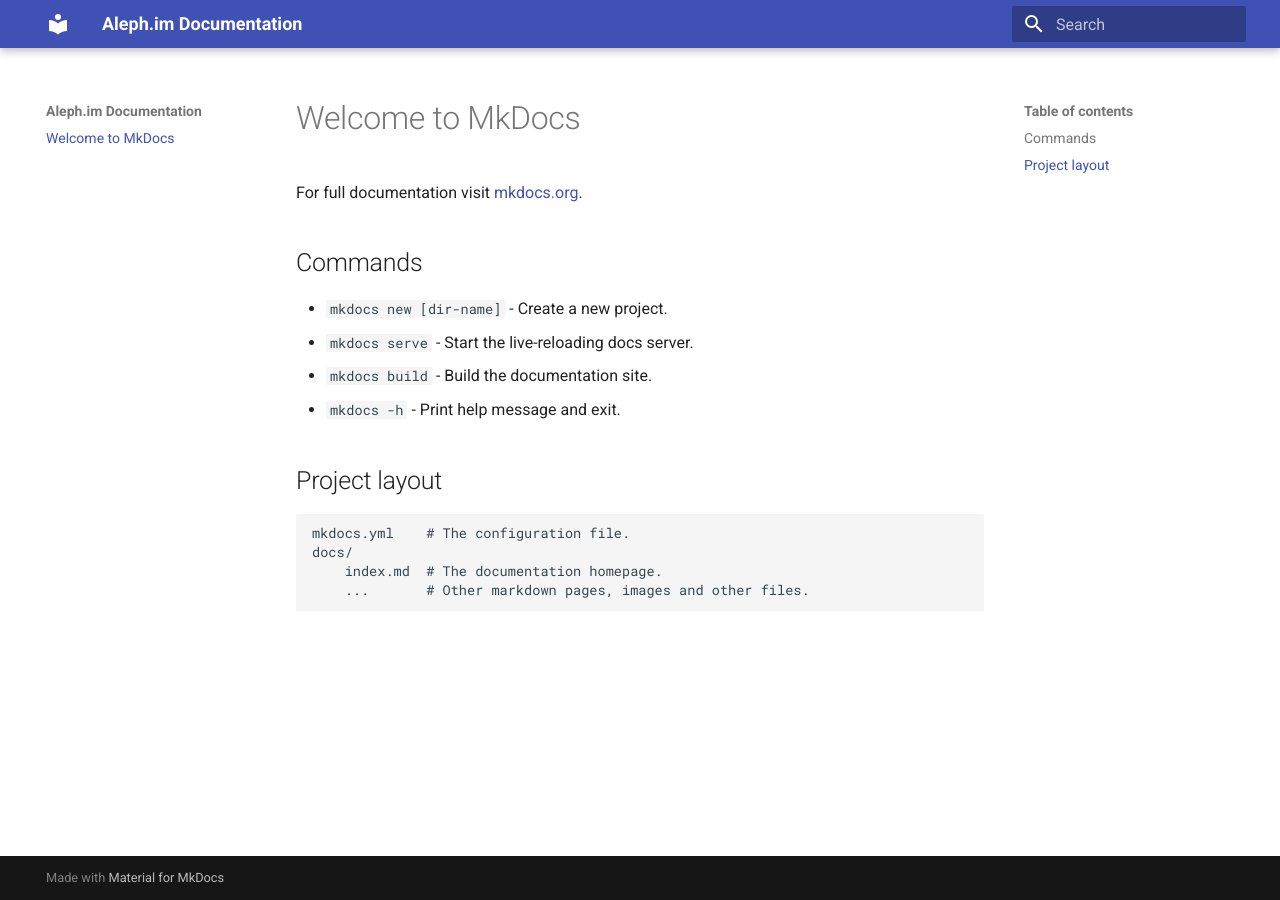
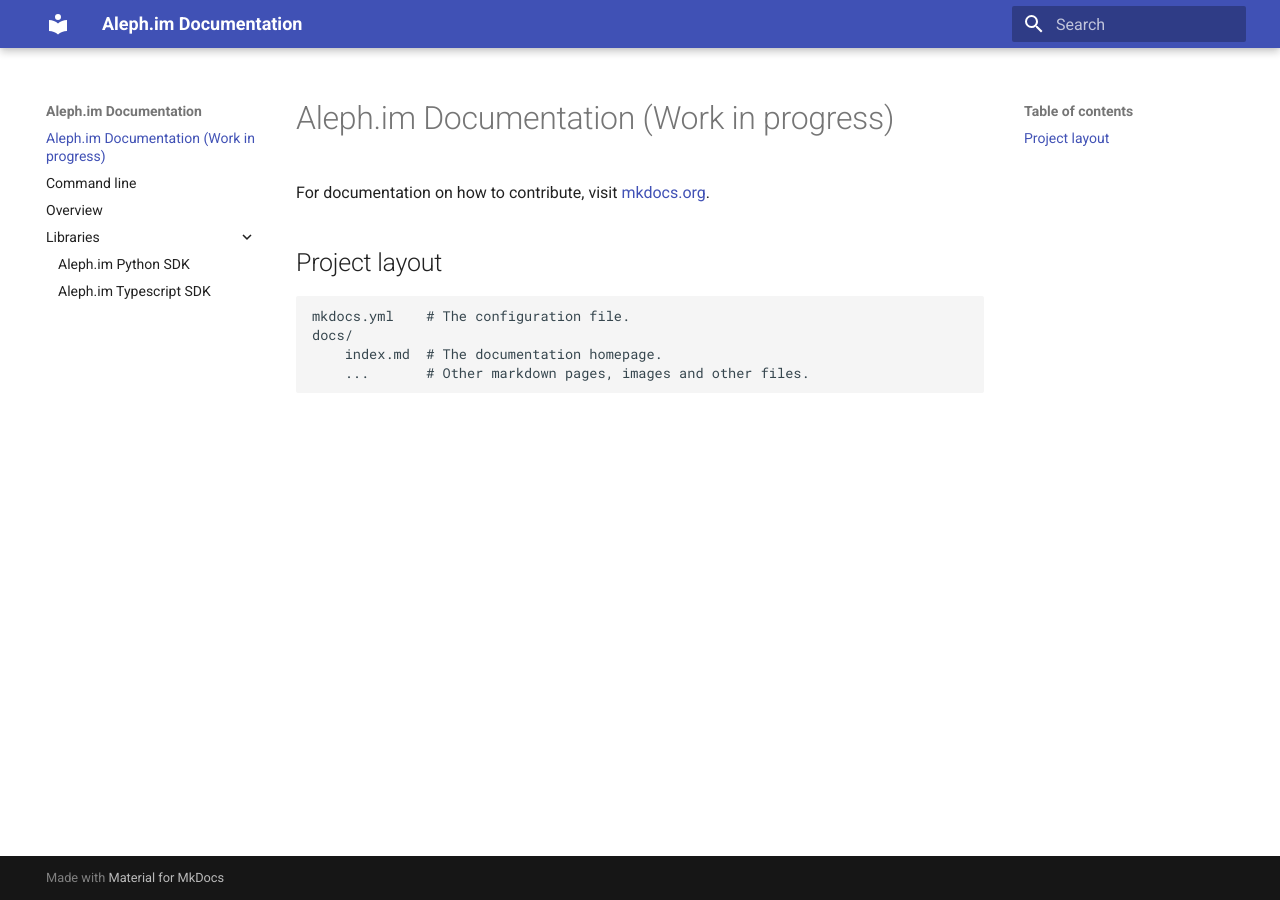
Before and after one commit to aleph-im/aleph-docs, an MkDocs documentation site: the page built from docs/index.md, in a window 1280 px wide. Built offline with MkDocs 1.6.1 and Material for MkDocs 9.7.7, drawn with Linux system fonts in a browser that asks for light colours.

Commit message:
Initial committ
Initial commit with:
- basic mkdocs-material files and structure
- github workflow for building and publishing on IPFS
- Mypy and Black tests on the Python scripts

```diff
--- /dev/null
+++ b/docs/command_line.md
@@ -0,0 +1 @@
+# Command line
--- a/docs/index.md
+++ b/docs/index.md
@@ -1,13 +1,6 @@
-# Welcome to MkDocs
+# Aleph.im Documentation (Work in progress)
 
-For full documentation visit [mkdocs.org](https://www.mkdocs.org).
-
-## Commands
-
-* `mkdocs new [dir-name]` - Create a new project.
-* `mkdocs serve` - Start the live-reloading docs server.
-* `mkdocs build` - Build the documentation site.
-* `mkdocs -h` - Print help message and exit.
+For documentation on how to contribute, visit [mkdocs.org](https://www.mkdocs.org).
 
 ## Project layout
 
--- /dev/null
+++ b/docs/libraries/python.md
@@ -0,0 +1 @@
+# Aleph.im Python SDK
--- /dev/null
+++ b/docs/libraries/typescript.md
@@ -0,0 +1 @@
+# Aleph.im Typescript SDK
--- a/mkdocs.yml
+++ b/mkdocs.yml
@@ -1,3 +1,5 @@
 site_name: Aleph.im Documentation
 theme:
   name: material
+  features:
+    - navigation.expand
```
Also changed, not shown: docs/overview.md (added, +7 -0 lines), 2 other files.
